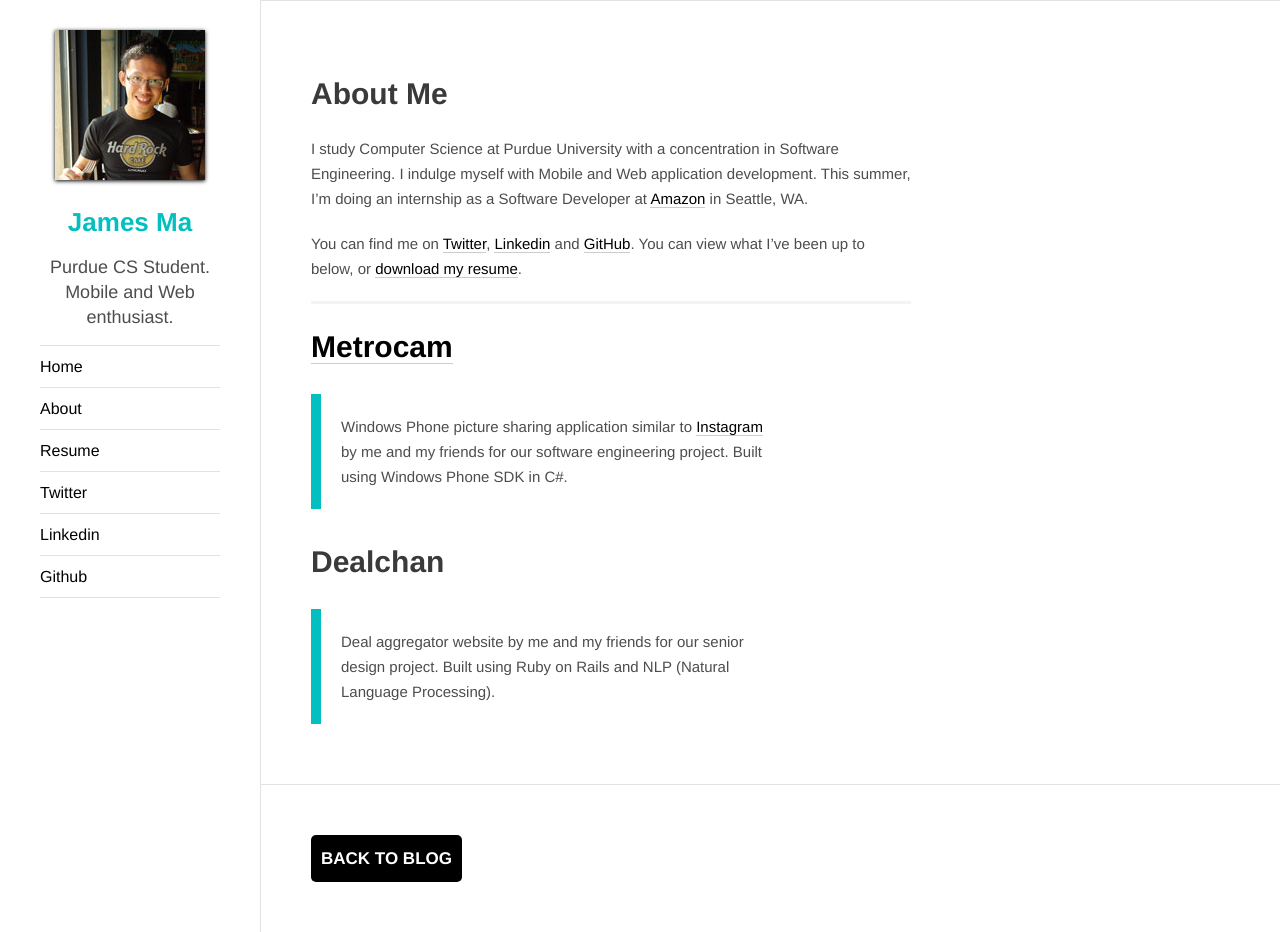
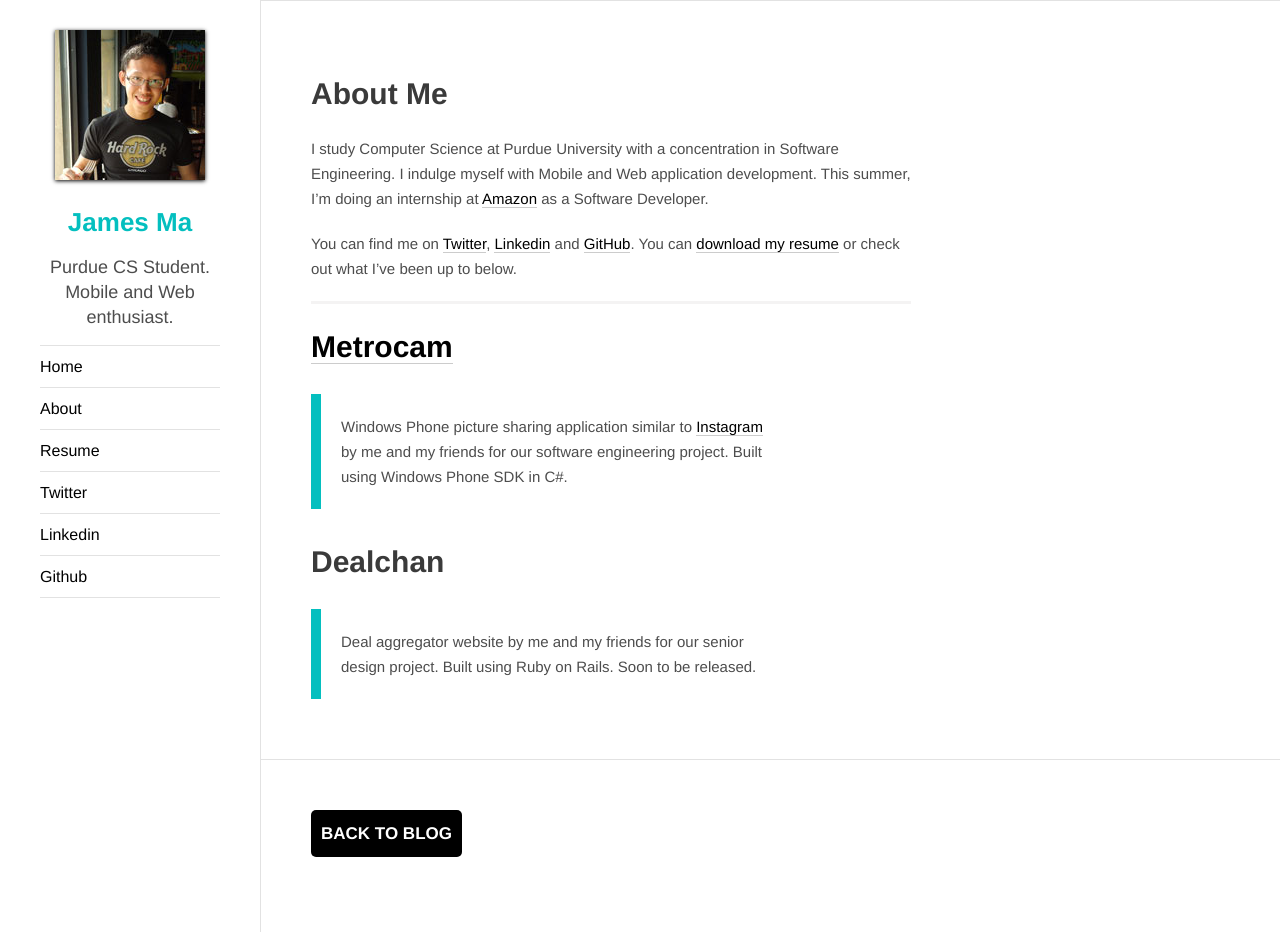
Before and after one commit to jamesma/jamesma.github.io, a Jekyll site: the page built from about.md, in a window 1280 px wide and 932 px high. Built offline with Jekyll 4.4.1, drawn with Linux system fonts in a browser that asks for light colours; Markdown is read by kramdown in place of the engine named in the settings.

Commit message:
Fine-tuning About page.

```diff
--- a/about.md
+++ b/about.md
@@ -5,21 +5,21 @@ layout: about
 About Me
 ========
 
-I study Computer Science at Purdue University with a concentration in Software Engineering. I indulge myself with Mobile and Web application development. This summer, I'm doing an internship as a Software Developer at [Amazon] in Seattle, WA.
+I study Computer Science at Purdue University with a concentration in Software Engineering. I indulge myself with Mobile and Web application development. This summer, I'm doing an internship at [Amazon] as a Software Developer.
 
-You can find me on [Twitter][], [Linkedin][] and [GitHub][]. You can view what I've been up to below, or [download my resume][].
+You can find me on [Twitter][], [Linkedin][] and [GitHub][]. You can [download my resume][] or check out what I've been up to below.
 
 ---
 
 [Metrocam][]
-========
+============
 
 > Windows Phone picture sharing application similar to [Instagram][] by me and my friends for our software engineering project. Built using Windows Phone SDK in C#.
 
 Dealchan
 ========
 
->Deal aggregator website by me and my friends for our senior design project. Built using Ruby on Rails and NLP (Natural Language Processing).
+>Deal aggregator website by me and my friends for our senior design project. Built using Ruby on Rails. Soon to be released.
 
 
 
```
